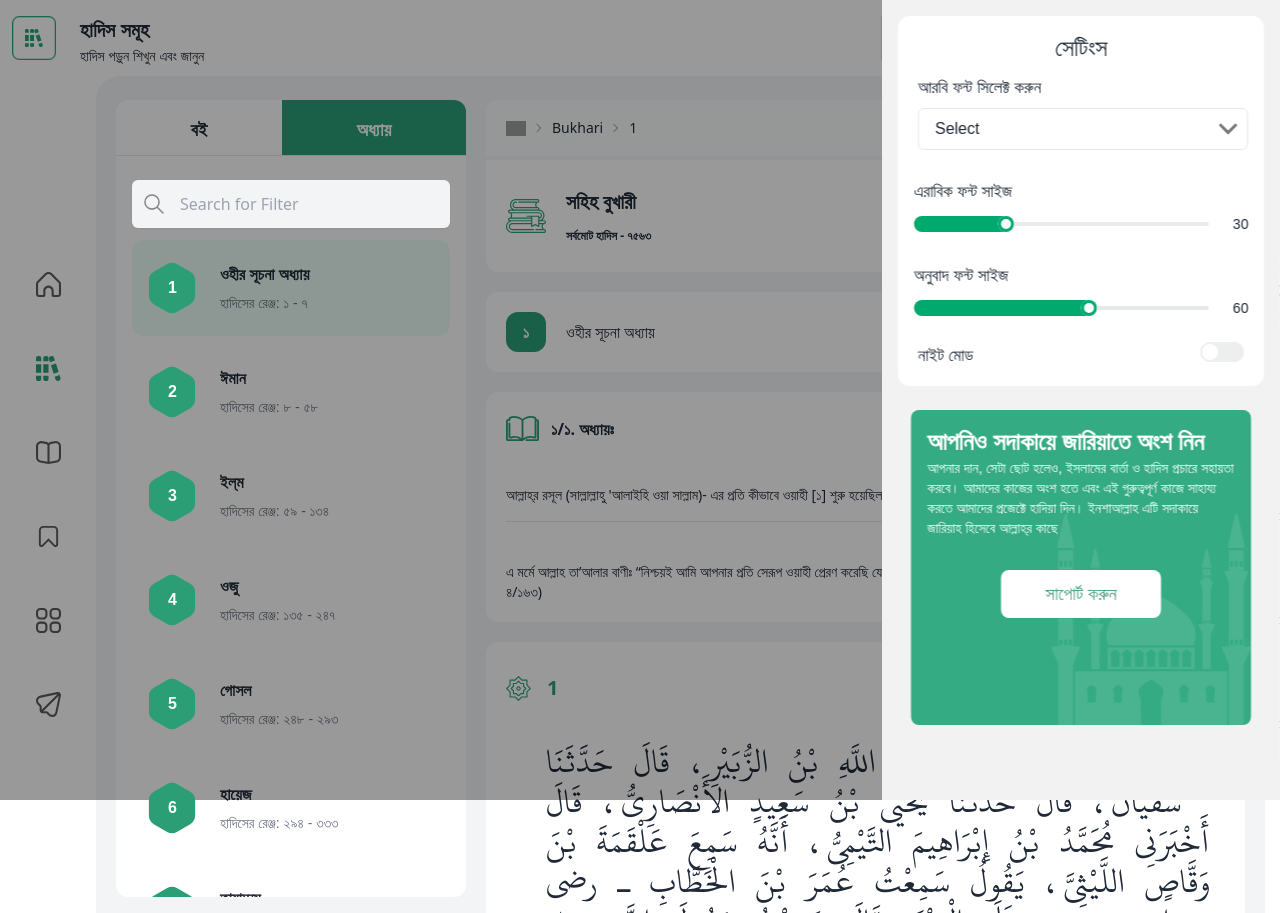
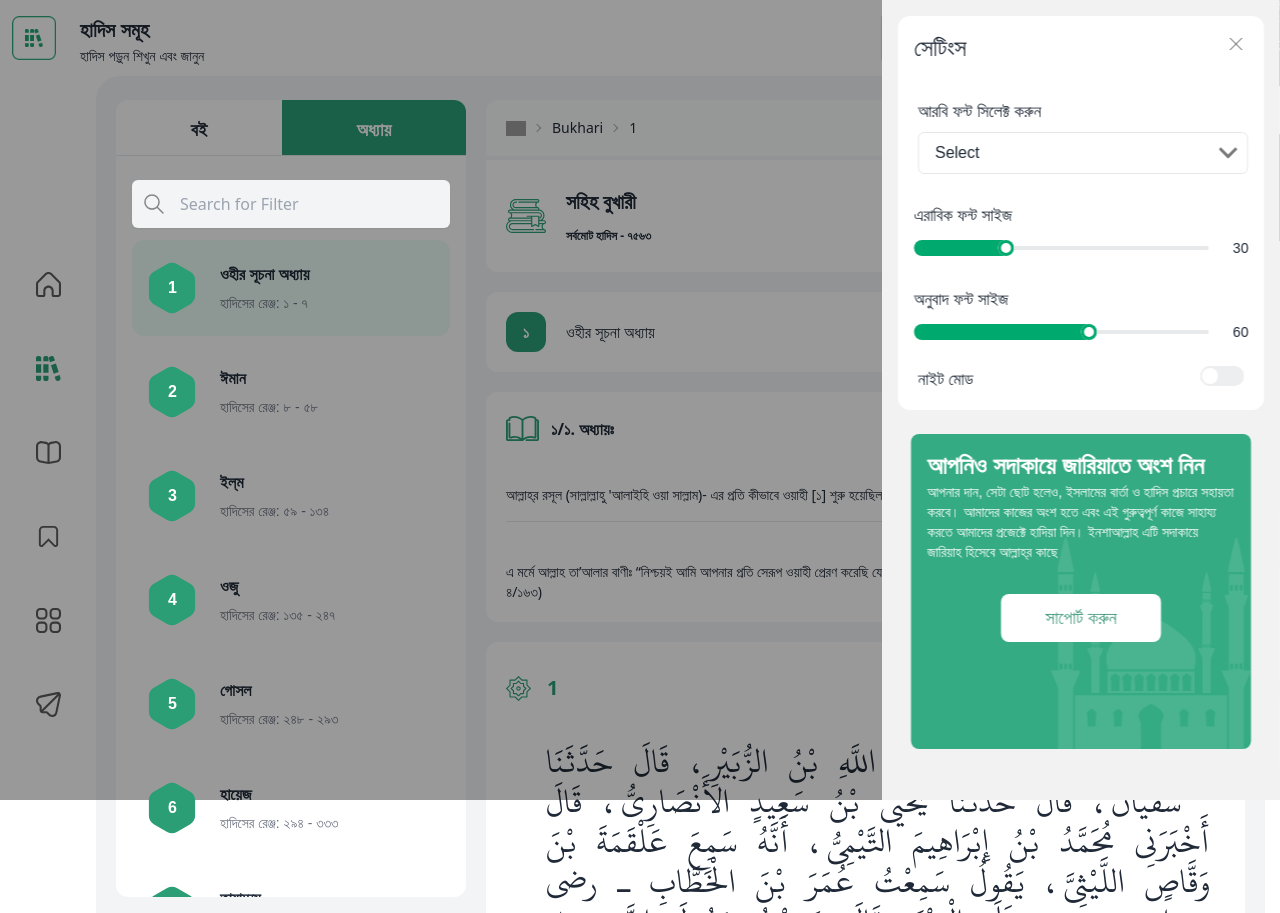
Before and after one commit to moshiur01/al-hadith-task-frontend, a Next.js app: page / in a window 1280 px wide. Both pictures are taken after a click on the label 1244 px from the left and 34 px from the top of the page. Built offline with nearby package versions, Linux system fonts and the light colour scheme; grey boxes are pictures that could not be loaded.

Commit message:
right side  drawer added

```diff
--- a/src/components/Layout/Header.js
+++ b/src/components/Layout/Header.js
@@ -1,5 +1,6 @@
 import Image from "next/image";
 import Link from "next/link";
+import { useState } from "react";
 import logo from "../../assets/asset 0.png";
 import helpingHand from "../../assets/helping-hand.svg";
 import drawerIcon from "../../assets/setting-drawer.svg";
@@ -7,6 +8,7 @@ import SearchModal from "../UI/Modal/SearchModal";
 import RightSidebar from "../rightSide/RightSidebar";
 
 const Header = () => {
+  const [drawerView, setDrawerView] = useState(false);
   return (
     <div className="navbar bg-base-100">
       <div className="navbar-start">
@@ -118,6 +120,7 @@ const Header = () => {
                   alt="drawer-icon"
                   width={60}
                   height={60}
+                  onClick={() => setDrawerView(true)}
                 />
               </label>
             </div>
@@ -129,7 +132,7 @@ const Header = () => {
               ></label>
 
               <div className="menu p-4 w-90 min-h-full bg-base-200 text-base-content">
-                <RightSidebar />
+                <RightSidebar drawerView={drawerView} />
               </div>
             </div>
           </div>
--- a/src/components/rightSide/RightSidebar.js
+++ b/src/components/rightSide/RightSidebar.js
@@ -2,20 +2,22 @@ import Image from "next/image";
 import { useState } from "react";
 import downArrow from "../../assets/down-arrow.svg";
 import Message from "./Message";
-const RightSidebar = () => {
+const RightSidebar = ({ drawerView }) => {
+  console.log(drawerView);
   const [arabicFontRange, setArabicFontRange] = useState(30);
   const [TranslateFontRange, setTranslateFontRange] = useState(60);
   return (
     <div>
       {/* setting part  */}
       <div className="bg-white rounded-xl">
-        {/* <div className="text-center text-2xl pt-4 :flex lg:justify-between lg:mx-4">
+        {drawerView === true ? (
+          <div className="text-center text-2xl pt-4 flex lg:justify-between lg:mx-4 py-6">
             <h3>সেটিংস</h3>
             <svg
               xmlns="http://www.w3.org/2000/svg"
               viewBox="0 0 24 24"
               fill="none"
-            className="size-7"
+              className="size-6"
             >
               <path
                 d="M6 18L18 6M6 6L18 18"
@@ -25,10 +27,12 @@ const RightSidebar = () => {
                 strokelinejoin="round"
               ></path>
             </svg>
-        </div> */}
+          </div>
+        ) : (
           <div className="text-center text-2xl pt-4">
             <h3>সেটিংস</h3>
           </div>
+        )}
 
         <div className="ml-5 text-base mt-3 mr-4">
           <p className="font-medium text-[16.8px]">আরবি ফন্ট সিলেক্ট করুন</p>
@@ -57,7 +61,6 @@ const RightSidebar = () => {
             </ul>
           </details>
         </div>
-
         {/*arabic font size */}
         <div className="mx-4 mt-8">
           <p className="mb-3 font-medium text-[16.8px]">এরাবিক ফন্ট সাইজ</p>
@@ -94,7 +97,6 @@ const RightSidebar = () => {
             <span> {TranslateFontRange}</span>
           </div>
         </div>
-
         <div className="flex justify-between mx-5 mt-6 pb-4 gap-48 text-lg font-semibold">
           <span className="text-nowrap font-medium text-[16.8px]">
             নাইট মোড
```
Lines whose indentation alone changed are shown as unchanged.
